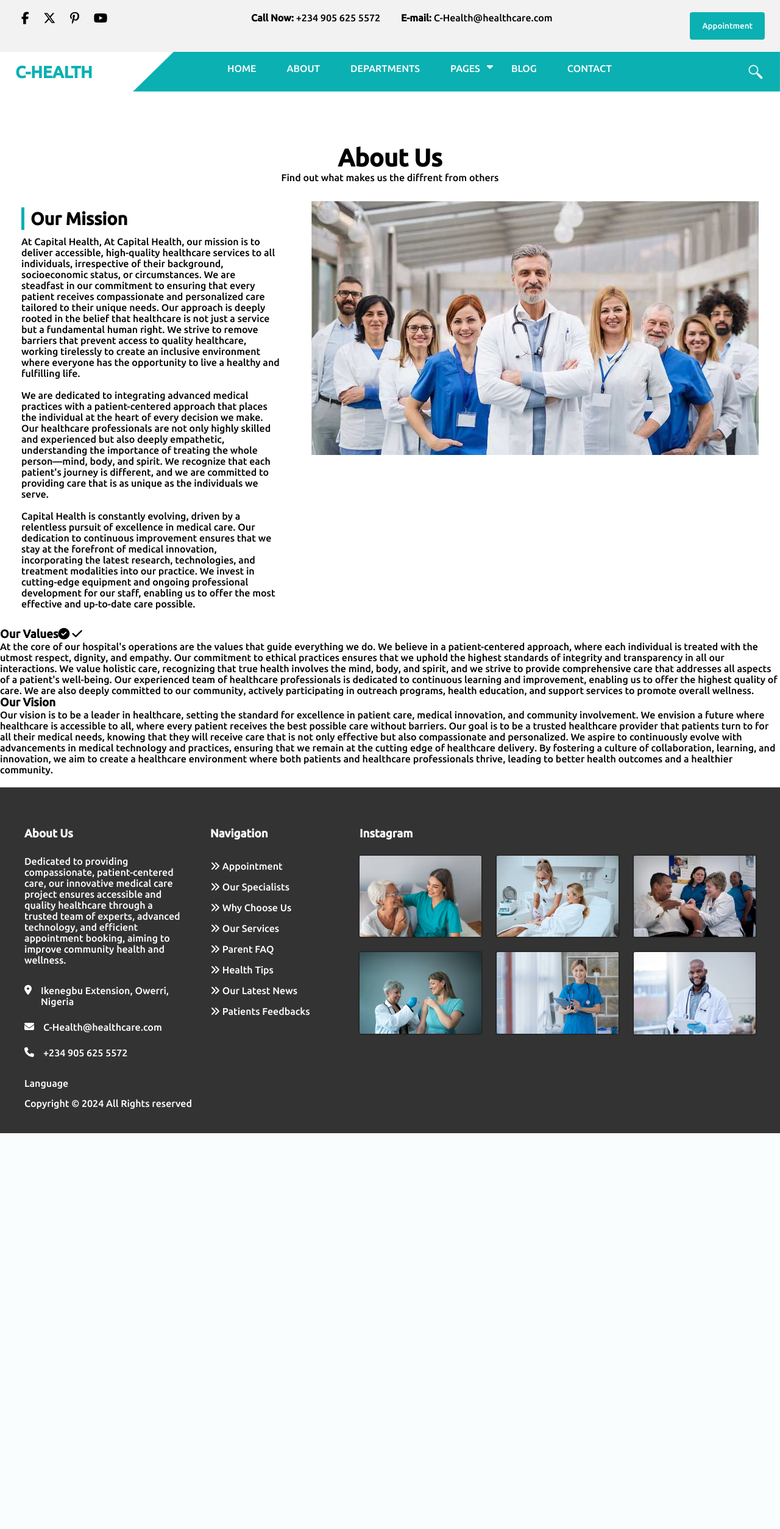
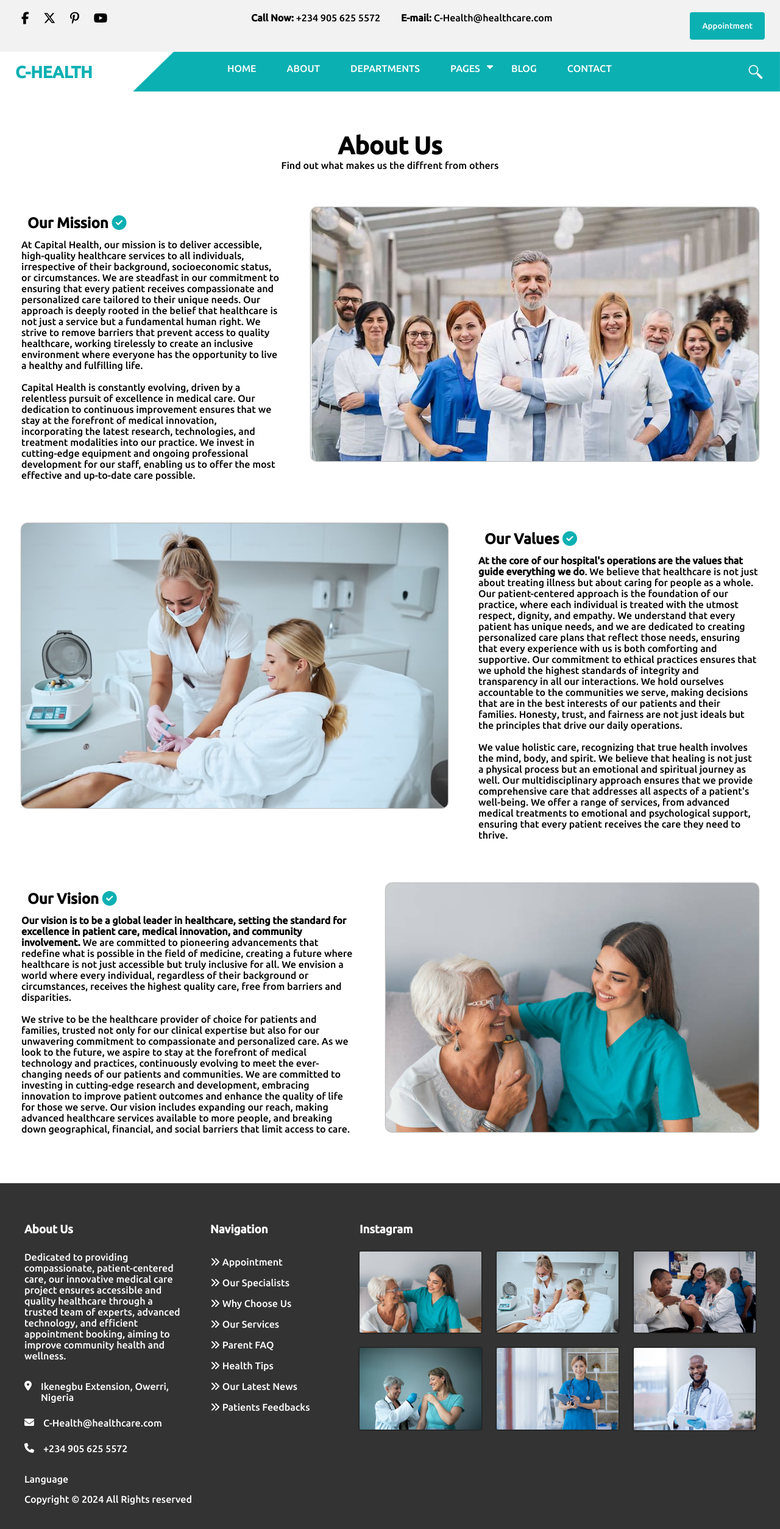
Before and after one commit to MiracleChibuike/hospital, a PHP site: page /About.html in a window 1280 px wide. Shown: the whole page at 61% size. Before the commit the page ends 1858 px from the top, so only its background shows below. Run offline with PHP 8.4, Linux system fonts and the light colour scheme; some libraries are stand-ins or nearby versions; some web fonts are replaced.

Commit message:
Completed the about us page and linked to appropriate page

```diff
--- a/About.html
+++ b/About.html
@@ -52,12 +52,12 @@
         }
 
         #About {
-            margin: 100px 0 0 0;
+            margin: 80px 0 0 0;
             padding: 20px 0;
         }
         .about_Header{
              text-align: center;
-            margin: 10px 0;
+            margin: 10px 5px;
         }
         #About h2{
             font-size: 2.5rem;
@@ -69,28 +69,40 @@
        /* #about_img_Center{
         width: 100%;
        } */
-        .missionDiv{
-            margin: 20px 0;
+        .comprehensive_div p, .vision p{
+            font-size: 16px;
+        }
+        .missionDiv, .comprehensive_div, .vision{
+            margin: 50px 0;
             display: flex;
             justify-content: space-evenly;
            padding: 10px;
            /* height: 500px; */
         }
-        .missionDiv > div{
+        .mission_Texts p{
+            font-size: 16px;
+        }
+        .mission_Texts i, .comprehensive_Text i, .vision_Text i {
+            color: var(--clr-hospital);
+        }
+        .missionDiv > div, .comprehensive_div > div, .vision > div{
             margin: 0 25px;
         }
-        .missionDiv h3{
-            font-size: 1.8rem;
+        .missionDiv h3, .comprehensive_div h3, .vision h3{
+            font-size: 1.5rem;
             margin: 10px 0;
-            border-left: 5px solid var(--clr-hospital);
+            /* border-left: 5px solid var(--clr-hospital-deep); */
             padding: 2px 10px;
         }
-
+        #mission_img{
+            border-radius: 10px;
+            box-shadow: 0 0 2px var(--clr-dark-main);
+        }
         @media (min-width: 0px) and (max-width: 750px) {
-            .missionDiv{
+            .missionDiv, .comprehensive_div, .vision{
                 display: block;
             }
-        .missionDiv > div{
+        .missionDiv > div, .comprehensive_div > div, .vision > div{
             margin: 10px;
         }
         #mission_img{
@@ -98,10 +110,10 @@
         }
         }
            @media (min-width: 750px) and (max-width: 1024px) {
-            .missionDiv{
+            .missionDiv, .comprehensive_div, .vision{
                 display: block;
             }
-        .missionDiv > div{
+        .missionDiv > div, .comprehensive_div > div, .vision > div{
             margin: 10px;
         }
         #mission_img{
@@ -224,8 +236,8 @@
            </div> -->
             <div class="missionDiv">
                <div class="mission_Texts">
-                <h3>Our Mission</h3>
-                <p>At Capital Health, At Capital Health, our mission is to deliver accessible, high-quality healthcare services to all
+                <h3>Our Mission <i class="fa-solid fa-circle-check"></i></h3>
+                <p> At Capital Health, our mission is to deliver accessible, high-quality healthcare services to all
                     individuals,
                     irrespective of their background, socioeconomic status, or circumstances. We are steadfast in our commitment to
                     ensuring
@@ -235,20 +247,8 @@
                     barriers
                     that prevent access to quality healthcare, working tirelessly to create an inclusive environment where everyone has
                     the
-                    opportunity to live a healthy and fulfilling life. <br> <br>
-
-                    We are dedicated to integrating advanced medical practices with a patient-centered approach that places the
-                    individual
-                    at the heart of every decision we make. Our healthcare professionals are not only highly skilled and experienced but
-                    also deeply empathetic, understanding the importance of treating the whole person—mind, body, and spirit. We
-                    recognize
-                    that each patient's journey is different, and we are committed to providing care that is as unique as the
-                    individuals we
-                    serve.
+                    opportunity to live a healthy and fulfilling life. <br>
                     <br>
-                    <br>
-
-
                     Capital Health is constantly evolving, driven by a relentless pursuit of excellence in medical care. Our dedication
                     to
                     continuous improvement ensures that we stay at the forefront of medical innovation, incorporating the latest
@@ -263,28 +263,52 @@
                </div>
             </div>
         <div class="comprehensive_div">
-            <h3>Our Values<i class="fa-solid fa-circle-check"></i> <i class="fa-solid fa-check"></i></h3>
+            <div class="comprehensive_Img">
+                <img src="assets/images/insta_2.jpeg" id="mission_img" alt="">
+            </div>
+           <div class="comprehensive_Text">
+            <h3>Our Values <i class="fa-solid fa-circle-check"></i></h3>
             <p>
-                At the core of our hospital's operations are the values that guide everything we do. We believe in a patient-centered
-                approach, where each individual is treated with the utmost respect, dignity, and empathy. Our commitment to ethical
-                practices ensures that we uphold the highest standards of integrity and transparency in all our interactions. We value
-                holistic care, recognizing that true health involves the mind, body, and spirit, and we strive to provide comprehensive
-                care that addresses all aspects of a patient's well-being. Our experienced team of healthcare professionals is dedicated
-                to continuous learning and improvement, enabling us to offer the highest quality of care. We are also deeply committed
-                to our community, actively participating in outreach programs, health education, and support services to promote overall
-                wellness.
+                <strong>At the core of our hospital's operations are the values that guide everything we do</strong>. We believe that healthcare is not
+                just about treating illness but about caring for people as a whole. Our patient-centered approach is the foundation of
+                our practice, where each individual is treated with the utmost respect, dignity, and empathy. We understand that every
+                patient has unique needs, and we are dedicated to creating personalized care plans that reflect those needs, ensuring
+                that every experience with us is both comforting and supportive.
+                Our commitment to ethical practices ensures that we uphold the highest standards of integrity and transparency in all
+                our interactions. We hold ourselves accountable to the communities we serve, making decisions that are in the best
+                interests of our patients and their families. Honesty, trust, and fairness are not just ideals but the principles that
+                drive our daily operations.
+                <br> <br>
+                We value holistic care, recognizing that true health involves the mind, body, and spirit. We believe that healing is not
+                just a physical process but an emotional and spiritual journey as well. Our multidisciplinary approach ensures that we
+                provide comprehensive care that addresses all aspects of a patient's well-being. We offer a range of services, from
+                advanced medical treatments to emotional and psychological support, ensuring that every patient receives the care they
+                need to thrive.
             </p>
+           </div>
         </div>
         <div class="vision">
-            <h3>Our Vision</h3>
-            Our vision is to be a leader in healthcare, setting the standard for excellence in patient care, medical innovation, and
-            community involvement. We envision a future where healthcare is accessible to all, where every patient receives the best
-            possible care without barriers. Our goal is to be a trusted healthcare provider that patients turn to for all their
-            medical needs, knowing that they will receive care that is not only effective but also compassionate and personalized.
-            We aspire to continuously evolve with advancements in medical technology and practices, ensuring that we remain at the
-            cutting edge of healthcare delivery. By fostering a culture of collaboration, learning, and innovation, we aim to create
-            a healthcare environment where both patients and healthcare professionals thrive, leading to better health outcomes and
-            a healthier community.
+          <div class="vision_Text">
+            <h3>Our Vision <i class="fa-solid fa-circle-check"></i></h3>
+            <p>
+            <strong>Our vision is to be a global leader in healthcare, setting the standard for excellence in patient care, medical
+            innovation, and community involvement.</strong> We are committed to pioneering advancements that redefine what is possible in the
+            field of medicine, creating a future where healthcare is not just accessible but truly inclusive for all. We envision a
+            world where every individual, regardless of their background or circumstances, receives the highest quality care, free
+            from barriers and disparities.
+            <br> <br>
+            We strive to be the healthcare provider of choice for patients and families, trusted not only for our clinical expertise
+            but also for our unwavering commitment to compassionate and personalized care.
+            As we look to the future, we aspire to stay at the forefront of medical technology and practices, continuously evolving
+            to meet the ever-changing needs of our patients and communities. We are committed to investing in cutting-edge research
+            and development, embracing innovation to improve patient outcomes and enhance the quality of life for those we serve.
+            Our vision includes expanding our reach, making advanced healthcare services available to more people, and breaking down
+            geographical, financial, and social barriers that limit access to care.
+            </p>
+          </div>
+          <div class="vision_Img">
+            <img src="assets/images/insta_main.jpg" id="mission_img" alt="">
+          </div>
         </div>
 
 
--- a/assets/css/index.css
+++ b/assets/css/index.css
@@ -59,9 +59,9 @@ a {
 }
 
 /* Style for main container */
-/* .main{
+.main{
   display: none;
-} */
+}
 
 .socialIconsHeader {
   display: flex;
--- a/index.html
+++ b/index.html
@@ -38,9 +38,9 @@
 </head>
 
 <!-- head -->
-<!-- <header id="header">
+<header id="header">
         <span class="loader"></span>
- </header> -->
+ </header>
 
 <!-- MAIN-CONTAINER -->
 
@@ -93,7 +93,7 @@
                     <li id="home_Contents" onclick="load_HomePage()">
                         HOME
                     </li>
-                    <li>
+                    <li onclick="load_AboutPage()">
                         ABOUT
                     </li>
                     <li  onclick="load_Department_Page()" id="departments_load">
```
Also changed, not shown: assets/js/index.js (+20 -16 lines).
